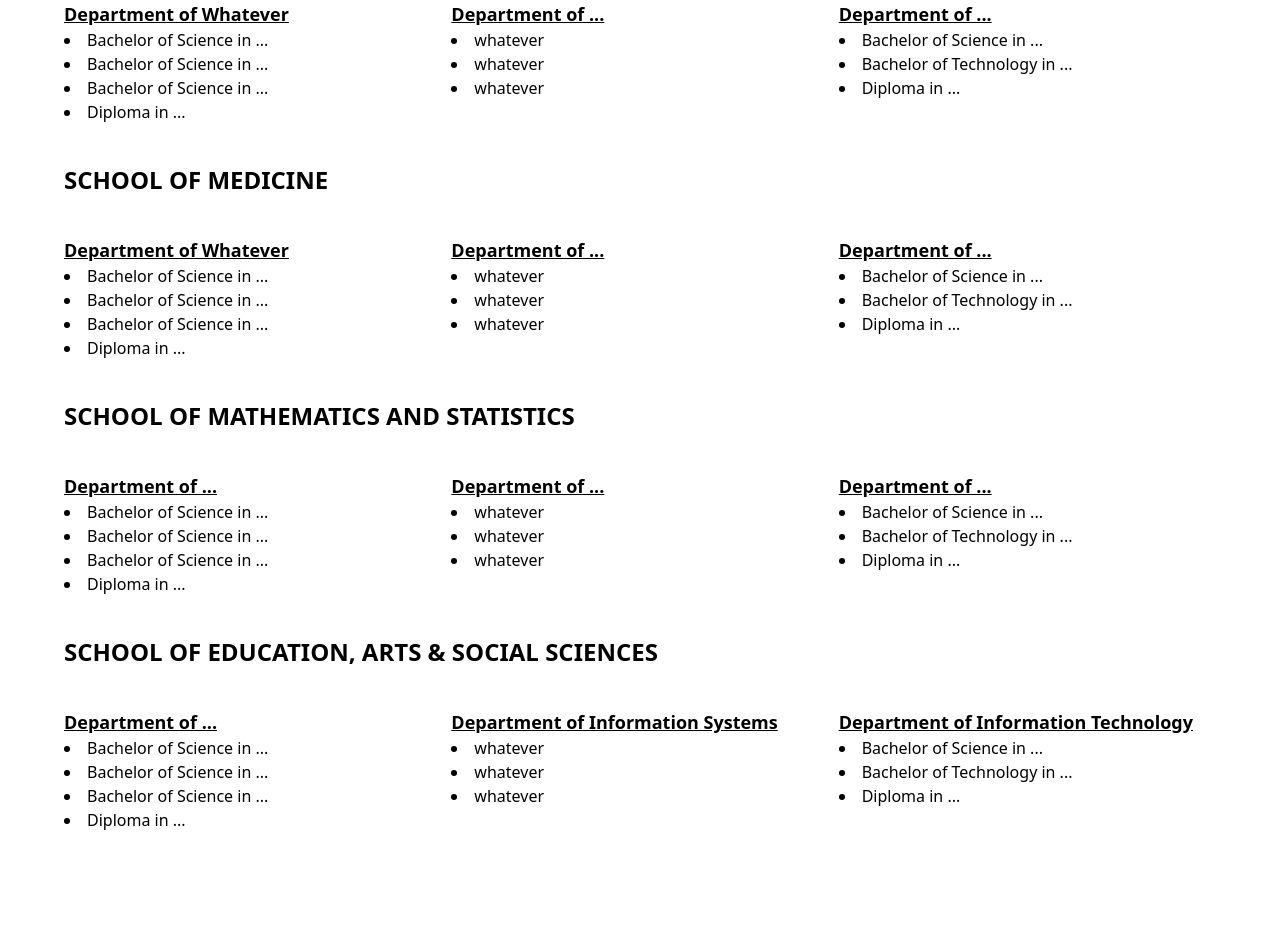
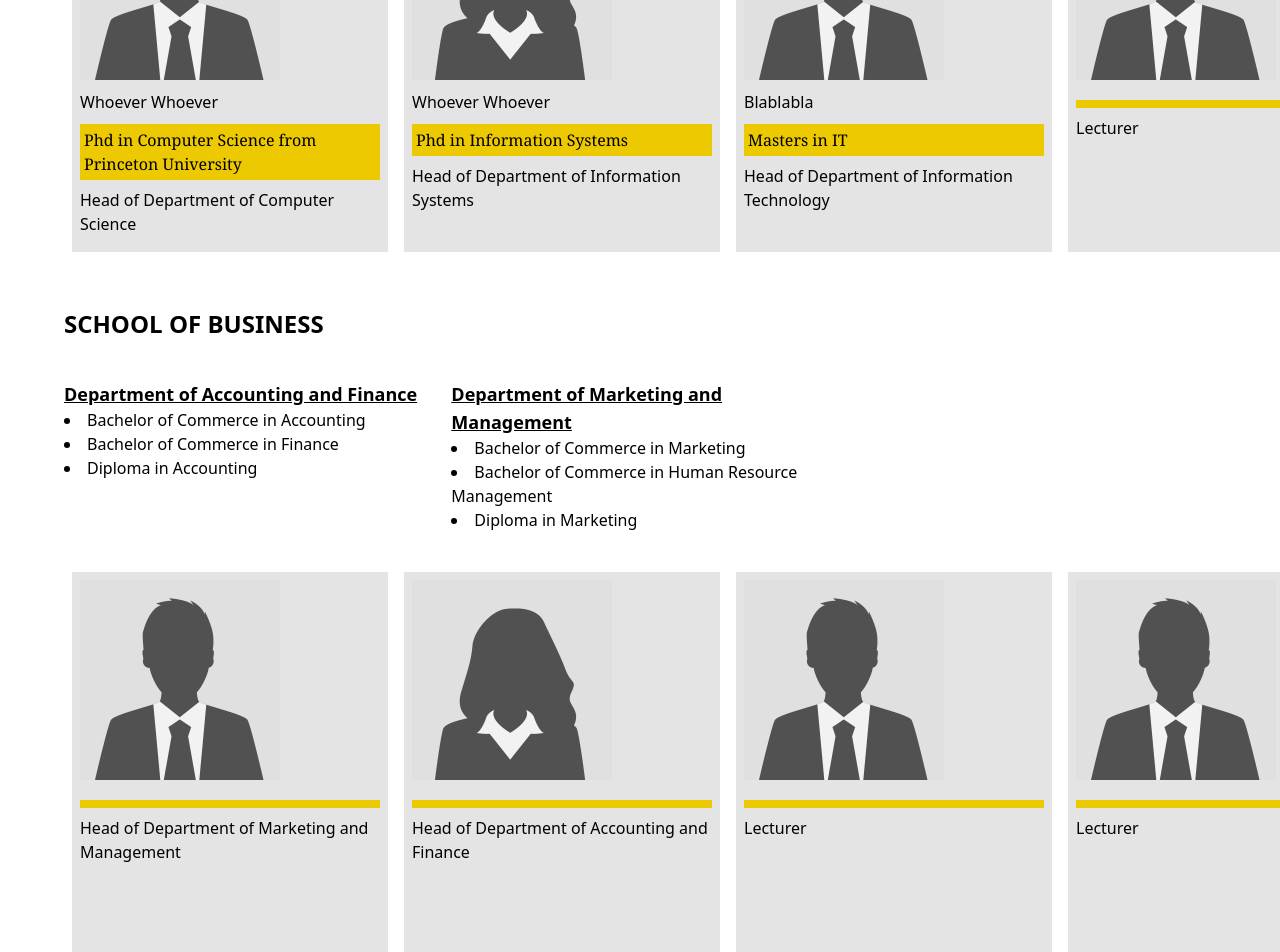
Before and after one commit to bilsim-code/Wesbil-University, a React (Vite) app in the folder frontend/: page /courses in a window 1280 px wide. Shown: the part 740-1692 px from the top of the page. Built offline with nearby package versions, Linux system fonts and the light colour scheme.

Commit message:
faculty carousel

```diff
--- /dev/null
+++ b/frontend/src/Components/FacultyCarousel.jsx
@@ -0,0 +1,14 @@
+/* eslint-disable react/prop-types */
+
+const FacultyCarousel = ({item}) => {
+  return (
+    <div className="mx-2 h-[380px] bg-gray-fade p-2">
+        <img src={item.image} alt="" className="w-[200px] max-w-full h-[200px]" />
+        <h3 className="font-medium capitalize py-2.5">{item.name}</h3>
+        <h4 className="bg-gold w-[300px] max-w-full font-medium p-1 font-serif mb-2">{item.qualifications}</h4>
+        <p className="font-medium pb-2">{item.role}</p>
+    </div>
+  )
+}
+
+export default FacultyCarousel
--- a/frontend/src/Pages/Courses.jsx
+++ b/frontend/src/Pages/Courses.jsx
@@ -1,276 +1,412 @@
 import { Link } from "react-scroll";
+import faculty1 from "../assets/faculty1.jpg";
+import faculty2 from "../assets/faculty2.jpg";
+import FacultyCarousel from "../Components/FacultyCarousel";
 
 const Courses = () => {
+  const schools = [
+    {
+      name: "School of Technology",
+      id: "courses-tech",
+      departments: [
+        {
+          name: "Department of Computer Science",
+          courses: [
+            "Bachelor of Science in Computer Science",
+            "Bachelor of Science in Software Engineering",
+            "Bachelor of Science in Data Science",
+            "Diploma in Computer Science",
+          ],
+        },
+        {
+          name: "Department of Information Systems",
+          courses: [
+            "Bachelor of Science in Information Systems",
+            "Diploma in Information Systems",
+            "Certificate in Information Systems",
+          ],
+        },
+        {
+          name: "Department of Information Technology",
+          courses: [
+            "Bachelor of Science in Information Technology",
+            "Bachelor of Technology in Information Technology",
+            "Diploma in Information Technology",
+          ],
+        },
+      ],
+
+      //faculty
+      faculty: [
+        {
+          image: faculty1,
+          name: "whoever whoever",
+          qualifications: "Phd in Computer Science from Princeton University",
+          role: "Head of Department of Computer Science",
+        },
+        {
+          image: faculty2,
+          name: "whoever whoever",
+          qualifications: "Phd in Information Systems",
+          role: "Head of Department of Information Systems",
+        },
+        {
+          image: faculty1,
+          name: "blablabla",
+          qualifications: "Masters in IT",
+          role: "Head of Department of Information Technology",
+        },
+        {
+          image: faculty1,
+          name: "",
+          qualifications: "",
+          role: "Lecturer",
+        },
+        {
+          image: faculty2,
+          name: "",
+          qualifications: "",
+          role: "Lecturer",
+        },
+        {
+          image: faculty1,
+          name: "",
+          qualifications: "",
+          role: "Lecturer",
+        },
+        {
+          image: faculty2,
+          name: "",
+          qualifications: "",
+          role: "Lecturer",
+        },
+      ],
+    },
+    {
+      name: "School of Business",
+      id: "courses-business",
+      departments: [
+        {
+          name: "Department of Accounting and Finance",
+          courses: [
+            "Bachelor of Commerce in Accounting",
+            "Bachelor of Commerce in Finance",
+            "Diploma in Accounting",
+          ],
+        },
+        {
+          name: "Department of Marketing and Management",
+          courses: [
+            "Bachelor of Commerce in Marketing",
+            "Bachelor of Commerce in Human Resource Management",
+            "Diploma in Marketing",
+          ],
+        },
+      ],
+
+      //faculty
+      faculty: [
+        {
+          image: faculty1,
+          name: "",
+          qualifications: "",
+          role: "Head of Department of Marketing and Management",
+        },
+        {
+          image: faculty2,
+          name: "",
+          qualifications: "",
+          role: "Head of Department of Accounting and Finance",
+        },
+        {
+          image: faculty1,
+          name: "",
+          qualifications: "",
+          role: "Lecturer",
+        },
+        {
+          image: faculty1,
+          name: "",
+          qualifications: "",
+          role: "Lecturer",
+        },
+        {
+          image: faculty2,
+          name: "",
+          qualifications: "",
+          role: "Lecturer",
+        },
+        {
+          image: faculty1,
+          name: "",
+          qualifications: "",
+          role: "Lecturer",
+        },
+        {
+          image: faculty2,
+          name: "",
+          qualifications: "",
+          role: "Lecturer",
+        },
+      ],
+    },
+    {
+      name: "School of Medicine",
+      id: "courses-med",
+      departments: [
+        {
+          name: "Department of Medicine",
+          courses: [
+            "Bachelor of Medicine and Surgery",
+            "Bachelor of Science in Nursing",
+            "Diploma in Clinical Medicine",
+          ],
+        },
+        {
+          name: "Department of Public Health",
+          courses: [
+            "Bachelor of Science in Public Health",
+            "Diploma in Public Health",
+          ],
+        },
+      ],
+
+      //faculty
+      faculty: [
+        {
+          image: faculty1,
+          name: "",
+          qualifications: "",
+          role: "Head of Department of Medicine",
+        },
+        {
+          image: faculty2,
+          name: "",
+          qualifications: "",
+          role: "Head of Department of Public Health",
+        },
+        {
+          image: faculty1,
+          name: "",
+          qualifications: "",
+          role: "Lecturer",
+        },
+        {
+          image: faculty1,
+          name: "",
+          qualifications: "",
+          role: "Lecturer",
+        },
+        {
+          image: faculty2,
+          name: "",
+          qualifications: "",
+          role: "Lecturer",
+        },
+        {
+          image: faculty1,
+          name: "",
+          qualifications: "",
+          role: "Lecturer",
+        },
+        {
+          image: faculty2,
+          name: "",
+          qualifications: "",
+          role: "Lecturer",
+        },
+      ],
+    },
+    {
+      name: "School of Mathematics and Statistics",
+      id: "courses-maths",
+      departments: [
+        {
+          name: "Department of Mathematics",
+          courses: [
+            "Bachelor of Science in Mathematics",
+            "Bachelor of Science in Applied Mathematics",
+            "Diploma in Mathematics",
+          ],
+        },
+        {
+          name: "Department of Statistics",
+          courses: [
+            "Bachelor of Science in Statistics",
+            "Diploma in Statistics",
+          ],
+        },
+      ],
+
+      //faculty
+      faculty: [
+        {
+          image: faculty1,
+          name: "",
+          qualifications: "",
+          role: "Head of Department of Mathematics",
+        },
+        {
+          image: faculty2,
+          name: "",
+          qualifications: "",
+          role: "Head of Department of Statistics",
+        },
+        {
+          image: faculty1,
+          name: "",
+          qualifications: "",
+          role: "Lecturer",
+        },
+        {
+          image: faculty1,
+          name: "",
+          qualifications: "",
+          role: "Lecturer",
+        },
+        {
+          image: faculty2,
+          name: "",
+          qualifications: "",
+          role: "Lecturer",
+        },
+        {
+          image: faculty1,
+          name: "",
+          qualifications: "",
+          role: "Lecturer",
+        },
+        {
+          image: faculty2,
+          name: "",
+          qualifications: "",
+          role: "Lecturer",
+        },
+      ],
+    },
+    {
+      name: "School of Education, Arts & Social Sciences",
+      id: "courses-edu",
+      departments: [
+        {
+          name: "Department of Education",
+          courses: [
+            "Bachelor of Education in Arts",
+            "Bachelor of Education in Science",
+            "Diploma in Education",
+          ],
+        },
+        {
+          name: "Department of Social Sciences",
+          courses: [
+            "Bachelor of Arts in Sociology",
+            "Bachelor of Arts in Psychology",
+            "Diploma in Social Work",
+          ],
+        },
+      ],
+
+      //faculty
+      faculty: [
+        {
+          image: faculty1,
+          name: "",
+          qualifications: "",
+          role: "Head of Department of Education",
+        },
+        {
+          image: faculty2,
+          name: "",
+          qualifications: "",
+          role: "Head of Department of Social Sciences",
+        },
+        {
+          image: faculty1,
+          name: "",
+          qualifications: "",
+          role: "Lecturer",
+        },
+        {
+          image: faculty1,
+          name: "",
+          qualifications: "",
+          role: "Lecturer",
+        },
+        {
+          image: faculty2,
+          name: "",
+          qualifications: "",
+          role: "Lecturer",
+        },
+        {
+          image: faculty1,
+          name: "",
+          qualifications: "",
+          role: "Lecturer",
+        },
+        {
+          image: faculty2,
+          name: "",
+          qualifications: "",
+          role: "Lecturer",
+        },
+      ],
+    },
+  ];
+
   return (
     <div className="min-h-screen mt-32 w-[90%] mx-auto">
       <div className="mb-20">
         <p className="font-semibold text-xl font-serif">
           Wesbil University has 5 schools, each with their own departments and
-          courses.The schools include:
+          courses. The schools include:
         </p>
         <ul className="list-none">
-          <li>
+          {schools.map((school) => (
+            <li key={school.id}>
               <Link
-              to="courses-tech"
-              spy={true}
-              smooth={true}
-              offset={-100}
-              className="text-blue-shade-1 font-medium text-lg cursor-pointer hover:underline"
-            >
-              School of Technology
-            </Link>
-          </li>
-          <li>
-            <Link
-              to="courses-business"
+                to={school.id}
                 spy={true}
                 smooth={true}
                 offset={-100}
                 className="text-blue-shade-1 font-medium text-lg cursor-pointer hover:underline"
                 activeClass="text-purple"
               >
-              School of Business
+                {school.name}
               </Link>
             </li>
-          <li>
-            <Link
-              to="courses-med"
-              spy={true}
-              smooth={true}
-              offset={-100}
-              className="text-blue-shade-1 font-medium text-lg cursor-pointer hover:underline"
-              activeClass="text-purple"
-            >
-              School of Medicine
-            </Link>
-          </li>
-          <li>
-            <Link
-              to="courses-maths"
-              spy={true}
-              smooth={true}
-              offset={-100}
-              className="text-blue-shade-1 font-medium text-lg cursor-pointer hover:underline"
-              activeClass="text-purple"
-            >
-              School of Mathematics and Statistics
-            </Link>
-          </li>
-          <li>
-            <Link
-              to="courses-edu"
-              spy={true}
-              smooth={true}
-              offset={-100}
-              className="text-blue-shade-1 font-medium text-lg cursor-pointer hover:underline"
-              activeClass="text-purple"
-            >
-              School of Education, Arts & Social Sciences
-            </Link>
-          </li>
+          ))}
         </ul>
       </div>
 
-      {/* school of technology */}
-      <div id="courses-tech" className="mb-14">
-        <h1 className="text-2xl font-bold uppercase pb-10">
-          School of Technology
-        </h1>
+      {schools.map((school) => (
+        <div key={school.id} id={school.id} className="mb-14">
+          <h1 className="text-2xl font-bold uppercase pb-10">{school.name}</h1>
+          <div className="">
             <div className="grid grid-cols-3 gap-2.5 max-nav-ul-md:grid-cols-1">
-        <div className="pb-10">
+              {school.departments.map((dept) => (
+                <div key={dept.name} className="pb-10">
                   <h2 className="text-lg font-semibold underline">
-            Department of Computer Science
+                    {dept.name}
                   </h2>
                   <ul className="list-disc list-inside">
-            <li>Bachelor of Science in Computer Science</li>
-            <li>Bachelor of Science in Software Engineering</li>
-            <li>Bachelor of Science in Data Science</li>
-            <li>Diploma in Computer Science</li>
+                    {dept.courses.map((course) => (
+                      <li key={course}>{course}</li>
+                    ))}
                   </ul>
                 </div>
-        <div className="pb-10">
-          <h2 className="text-lg font-semibold underline">
-            Department of Information Systems
-          </h2>
-          <ul className="list-disc list-inside">
-            <li>whatever</li>
-            <li>whatever</li>
-            <li>whatever</li>
-          </ul>
+              ))}
             </div>
-        <div className="pb-10">
-          <h2 className="text-lg font-semibold underline">
-            Department of Information Technology
-          </h2>
-          <ul className="list-disc list-inside">
-            <li>Bachelor of Science in Information Technology</li>
-            <li>Bachelor of Technology in Information Technology</li>
-            <li>Diploma in Information Technology</li>
-          </ul>
+            <div className="relative">
+              <div className="flex">
+                {school.faculty.map((item, index) => (
+                  <FacultyCarousel key={index} item={item} />
+                ))}
               </div>
             </div>
           </div>
-
-      {/* courses business */}
-      <div id="courses-business">
-        <h1 className="text-2xl font-bold uppercase pb-10">
-          School of Business
-        </h1>
-        <div className="grid grid-cols-3 gap-2.5 max-nav-ul-md:grid-cols-1">
-        <div className="pb-10">
-          <h2 className="text-lg font-semibold underline">
-            Department of Whatever
-          </h2>
-          <ul className="list-disc list-inside">
-            <li>Bachelor of Science in ...</li>
-            <li>Bachelor of Science in ...</li>
-            <li>Bachelor of Science in ...</li>
-            <li>Diploma in ...</li>
-          </ul>
         </div>
-        <div className="pb-10">
-          <h2 className="text-lg font-semibold underline">
-            Department of ...
-          </h2>
-          <ul className="list-disc list-inside">
-            <li>whatever</li>
-            <li>whatever</li>
-            <li>whatever</li>
-          </ul>
-        </div>
-        <div className="pb-10">
-          <h2 className="text-lg font-semibold underline">
-            Department of ...
-          </h2>
-          <ul className="list-disc list-inside">
-            <li>Bachelor of Science in ...</li>
-            <li>Bachelor of Technology in ...</li>
-            <li>Diploma in ...</li>
-          </ul>
-        </div>
-        </div>
-      </div>
-
-      {/* courses-medicine */}
-      <div id="courses-med">
-        <h1 className="text-2xl font-bold uppercase pb-10">
-          School of Medicine
-        </h1>
-        <div className="grid grid-cols-3 gap-2.5 max-nav-ul-md:grid-cols-1">
-        <div className="pb-10">
-          <h2 className="text-lg font-semibold underline">
-            Department of Whatever
-          </h2>
-          <ul className="list-disc list-inside">
-            <li>Bachelor of Science in ...</li>
-            <li>Bachelor of Science in ...</li>
-            <li>Bachelor of Science in ...</li>
-            <li>Diploma in ...</li>
-          </ul>
-        </div>
-        <div className="pb-10">
-          <h2 className="text-lg font-semibold underline">
-            Department of ...
-          </h2>
-          <ul className="list-disc list-inside">
-            <li>whatever</li>
-            <li>whatever</li>
-            <li>whatever</li>
-          </ul>
-        </div>
-        <div className="pb-10">
-          <h2 className="text-lg font-semibold underline">
-            Department of ...
-          </h2>
-          <ul className="list-disc list-inside">
-            <li>Bachelor of Science in ...</li>
-            <li>Bachelor of Technology in ...</li>
-            <li>Diploma in ...</li>
-          </ul>
-        </div>
-        </div>
-      </div>
-
-       {/* courses maths */}
-       <div id="courses-maths">
-        <h1 className="text-2xl font-bold uppercase pb-10">
-          School of Mathematics and Statistics
-        </h1>
-        <div className="grid grid-cols-3 gap-2.5 max-nav-ul-md:grid-cols-1">
-        <div className="pb-10">
-          <h2 className="text-lg font-semibold underline">
-            Department of ...
-          </h2>
-          <ul className="list-disc list-inside">
-            <li>Bachelor of Science in ...</li>
-            <li>Bachelor of Science in ...</li>
-            <li>Bachelor of Science in ...</li>
-            <li>Diploma in ...</li>
-          </ul>
-        </div>
-        <div className="pb-10">
-          <h2 className="text-lg font-semibold underline">
-            Department of ...
-          </h2>
-          <ul className="list-disc list-inside">
-            <li>whatever</li>
-            <li>whatever</li>
-            <li>whatever</li>
-          </ul>
-        </div>
-        <div className="pb-10">
-          <h2 className="text-lg font-semibold underline">
-            Department of ...
-          </h2>
-          <ul className="list-disc list-inside">
-            <li>Bachelor of Science in ...</li>
-            <li>Bachelor of Technology in ...</li>
-            <li>Diploma in ...</li>
-          </ul>
-        </div>
-        </div>
-      </div>
-
-      {/* courses edu */}
-      <div id="courses-edu">
-        <h1 className="text-2xl font-bold uppercase pb-10">
-          School of Education, Arts & Social Sciences
-        </h1>
-        <div className="grid grid-cols-3 gap-2.5 max-nav-ul-md:grid-cols-1">
-        <div className="pb-10">
-          <h2 className="text-lg font-semibold underline">
-            Department of ...
-          </h2>
-          <ul className="list-disc list-inside">
-            <li>Bachelor of Science in ...</li>
-            <li>Bachelor of Science in ...</li>
-            <li>Bachelor of Science in ...</li>
-            <li>Diploma in ...</li>
-          </ul>
-        </div>
-        <div className="pb-10">
-          <h2 className="text-lg font-semibold underline">
-            Department of Information Systems
-          </h2>
-          <ul className="list-disc list-inside">
-            <li>whatever</li>
-            <li>whatever</li>
-            <li>whatever</li>
-          </ul>
-        </div>
-        <div className="pb-10">
-          <h2 className="text-lg font-semibold underline">
-            Department of Information Technology
-          </h2>
-          <ul className="list-disc list-inside">
-            <li>Bachelor of Science in ...</li>
-            <li>Bachelor of Technology in ...</li>
-            <li>Diploma in ...</li>
-          </ul>
-        </div>
-        </div>
-      </div>
-
+      ))}
     </div>
   );
 };
```
Also changed, not shown: frontend/src/Pages/JoinUs.jsx (line endings or trailing spaces), frontend/src/assets/faculty1.jpg (added), frontend/src/assets/faculty2.jpg (added). Lines whose indentation alone changed are shown as unchanged.
